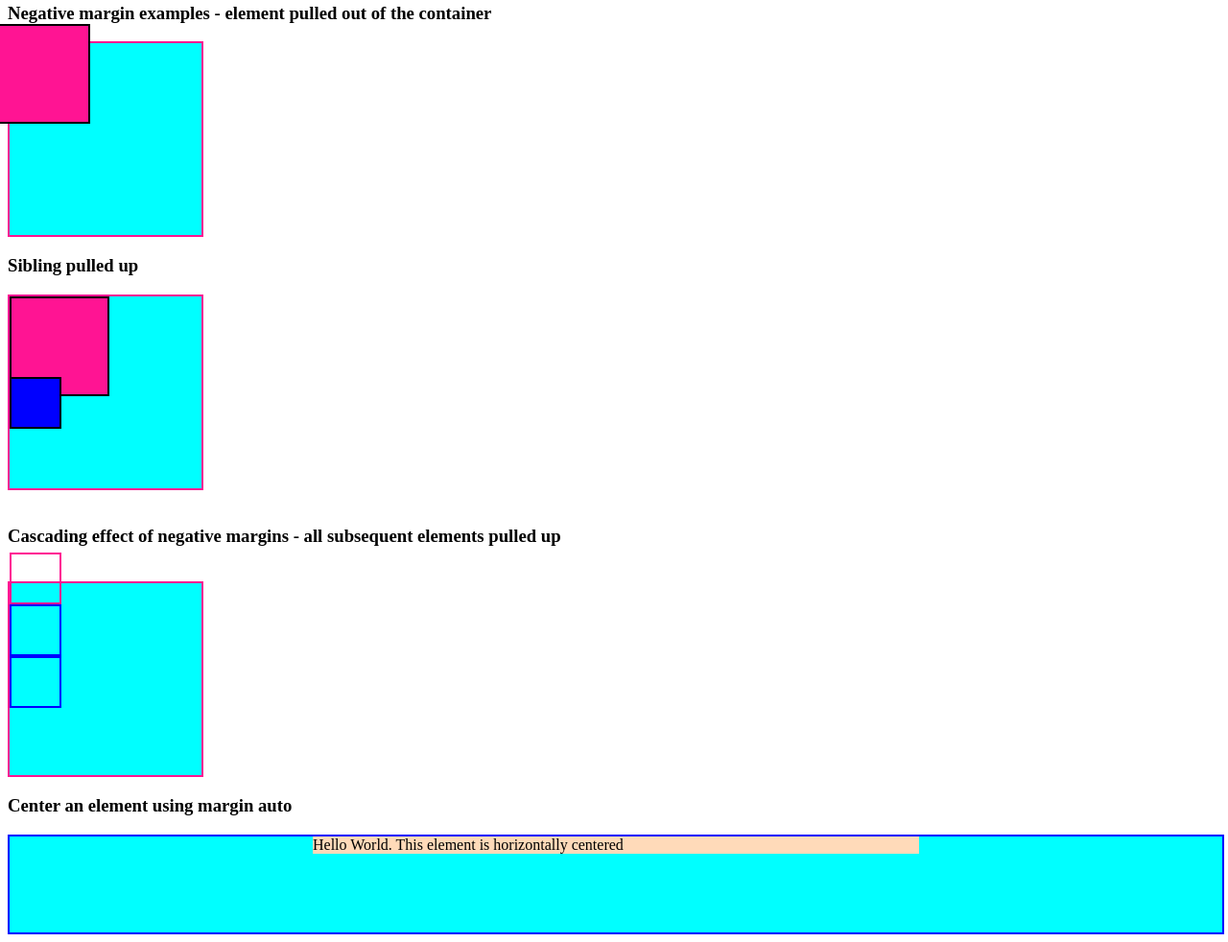
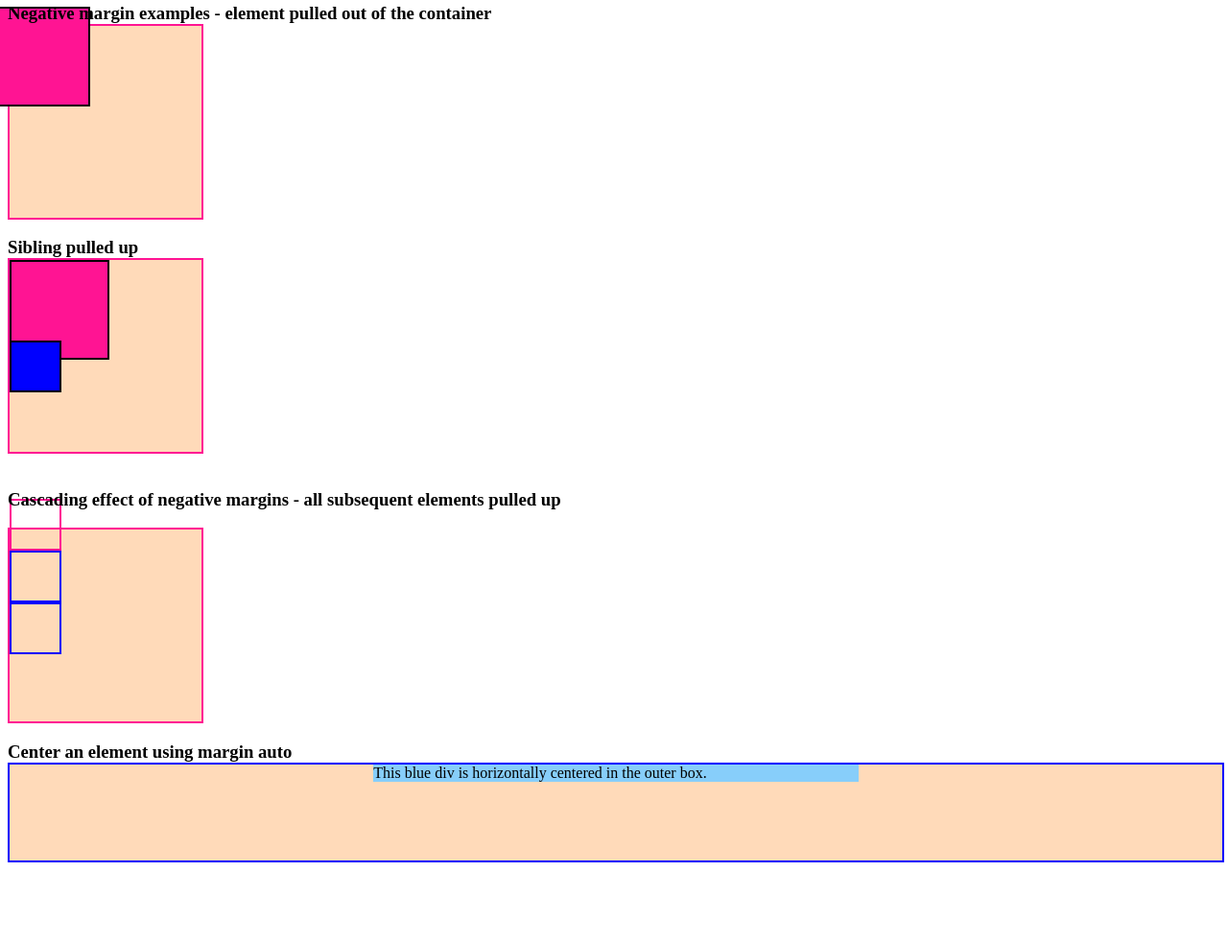
Before and after one commit to annjose/learn-css, a plain HTML site: page 1.04-margin.html in a window 1280 px wide. Shown: the part 486-1468 px from the top of the page at 96% size. After the commit the page ends 1393 px from the top, so only its background shows below. Drawn offline with Linux system fonts and the light colour scheme.

Commit message:
updated the sample exercises of margins.

```diff
--- a/1.04-margin.html
+++ b/1.04-margin.html
@@ -1,15 +1,21 @@
 <!DOCTYPE html>
 
-<html>
+<html lang="">
 
 <body>
 
+<style>
+    h3 {
+        /* override the default h3 to remove the bottom gap */
+        margin-block-end: 0;
+    }
+</style>
     <style>
         section {
             width: 200px;
             height: 200px;
             border: 2px solid deeppink;
-            background-color: aqua;
+            background-color: peachpuff;
         }
 
         .regular-margin {
@@ -116,18 +122,19 @@
             width: 100%;
             height: 100px;
             border: 2px solid blue;
-            background-color: aqua;
+            background-color: peachpuff;
         }
 
         .center-me {
-            width: 50%;
+            width: 40%;
             margin-left: auto;
             margin-right: auto;
-            background-color: peachpuff;
+
+            background-color: lightskyblue;
         }
     </style>
     <main>
-        <div class="center-me">Hello World. This element is horizontally centered</div>
+        <div class="center-me">This blue div is horizontally centered in the outer box.</div>
     </main>
 </body>
 
```
